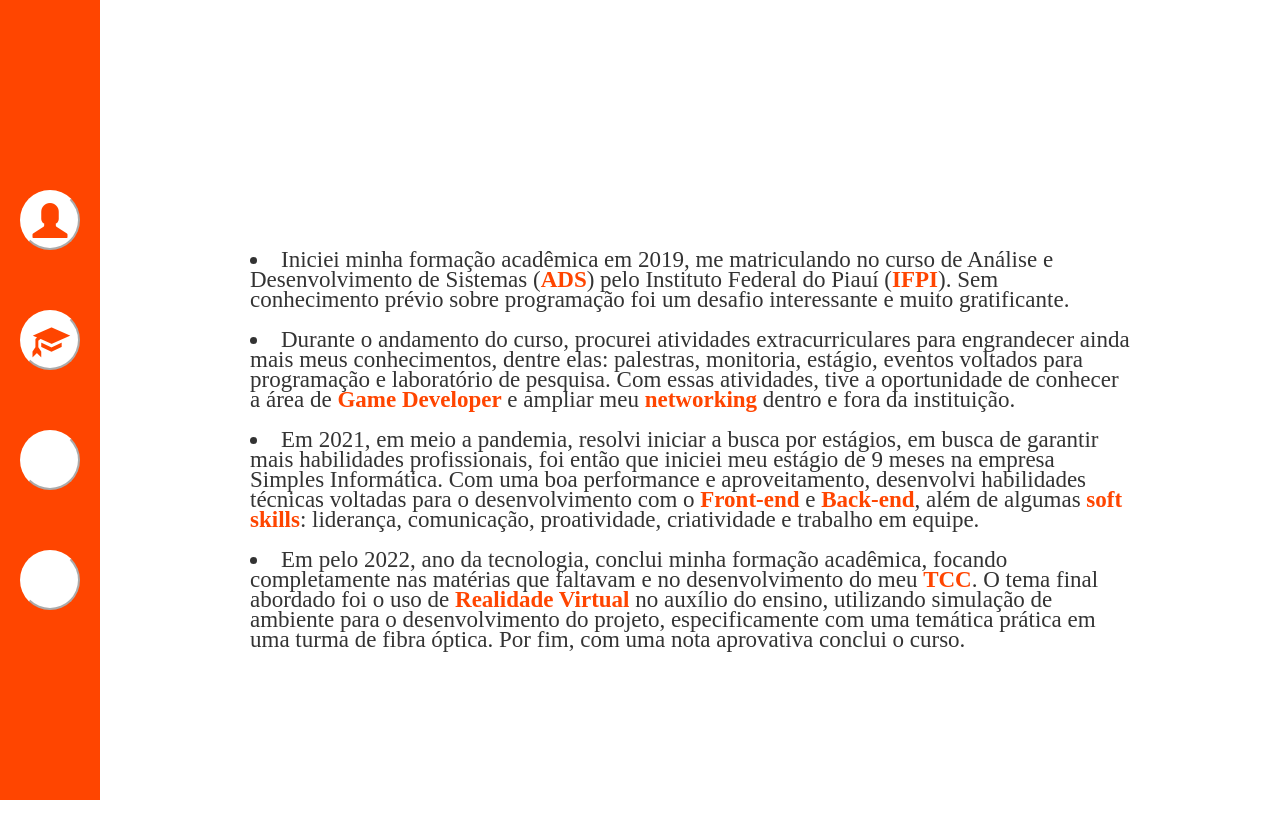
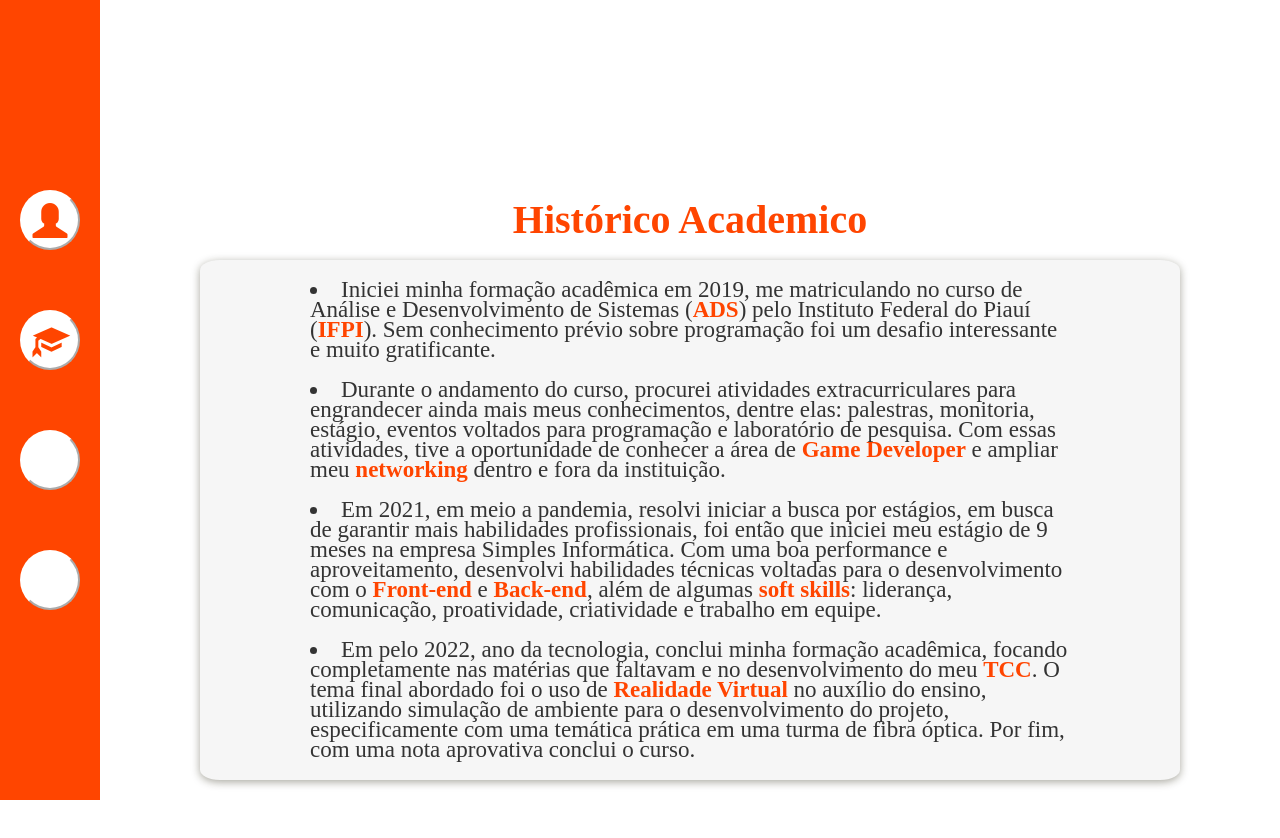
Before and after one commit to filipecard/portfolio, an Angular app: page / in a window 1280 px wide. Both pictures are taken after a click on the button 50 px from the left and 340 px from the top of the page. Shown: the top 838 px of the page. Before the commit the page ends 800 px from the top, so only its background shows below. Built offline with nearby package versions, Linux system fonts and the light colour scheme.

Commit message:
mod: ajuste padding data file add: title page

```diff
--- a/src/app/academic-record/academic-record.component.css
+++ b/src/app/academic-record/academic-record.component.css
@@ -6,6 +6,7 @@
     flex-wrap: nowrap;
     flex-direction: column;
     justify-content: center;
+    padding: 200px 100px 150px 100px;
     font-family: fangsong;
 }
 
@@ -18,10 +19,19 @@
 
 .text-formatation{
     font-size: 23px;
-    padding: 10px 150px 10px 150px;
+    padding: 10px 100px 10px 100px;
 }
 
 
 b{
     color: orangered;
 }
+
+.text-background{
+    padding: 10px;
+    border-radius: 2%;
+    border-width: 30px;
+    background-color: rgba(66, 66, 66, 0.048);
+
+    box-shadow: 0 2px 8px rgb(35 32 10 / 40%);
+}
--- a/src/app/academic-record/academic-record.component.html
+++ b/src/app/academic-record/academic-record.component.html
@@ -1,6 +1,8 @@
 <div class="work-information">
-    <br *ngFor="let item of [1,1,1,1,1,1,1,1,1,1,1,1]">
 
+    <div class="text-formatation" style="font-size: 40px;"> <b>Histórico Academico</b>  </div>
+    <br>
+    <div class="text-background">
         <li class="text-formatation"> Iniciei minha formação acadêmica em 2019, me matriculando no curso de Análise e Desenvolvimento de Sistemas (<b>ADS</b>) pelo Instituto Federal do Piauí (<b>IFPI</b>). Sem conhecimento prévio sobre programação foi um desafio interessante e muito gratificante.
         </li>
 
@@ -13,3 +15,4 @@
         <li class="text-formatation"> Em pelo 2022, ano da tecnologia, conclui minha formação acadêmica, focando completamente nas matérias que faltavam e no desenvolvimento do meu <b>TCC</b>. O tema final abordado foi o uso de <b>Realidade Virtual</b> no auxílio do ensino, utilizando simulação de ambiente para o desenvolvimento do projeto, especificamente com uma temática prática em uma turma de fibra óptica. Por fim, com uma nota aprovativa conclui o curso.
         </li>
     </div>
+</div>
```
Lines whose indentation alone changed are shown as unchanged.
